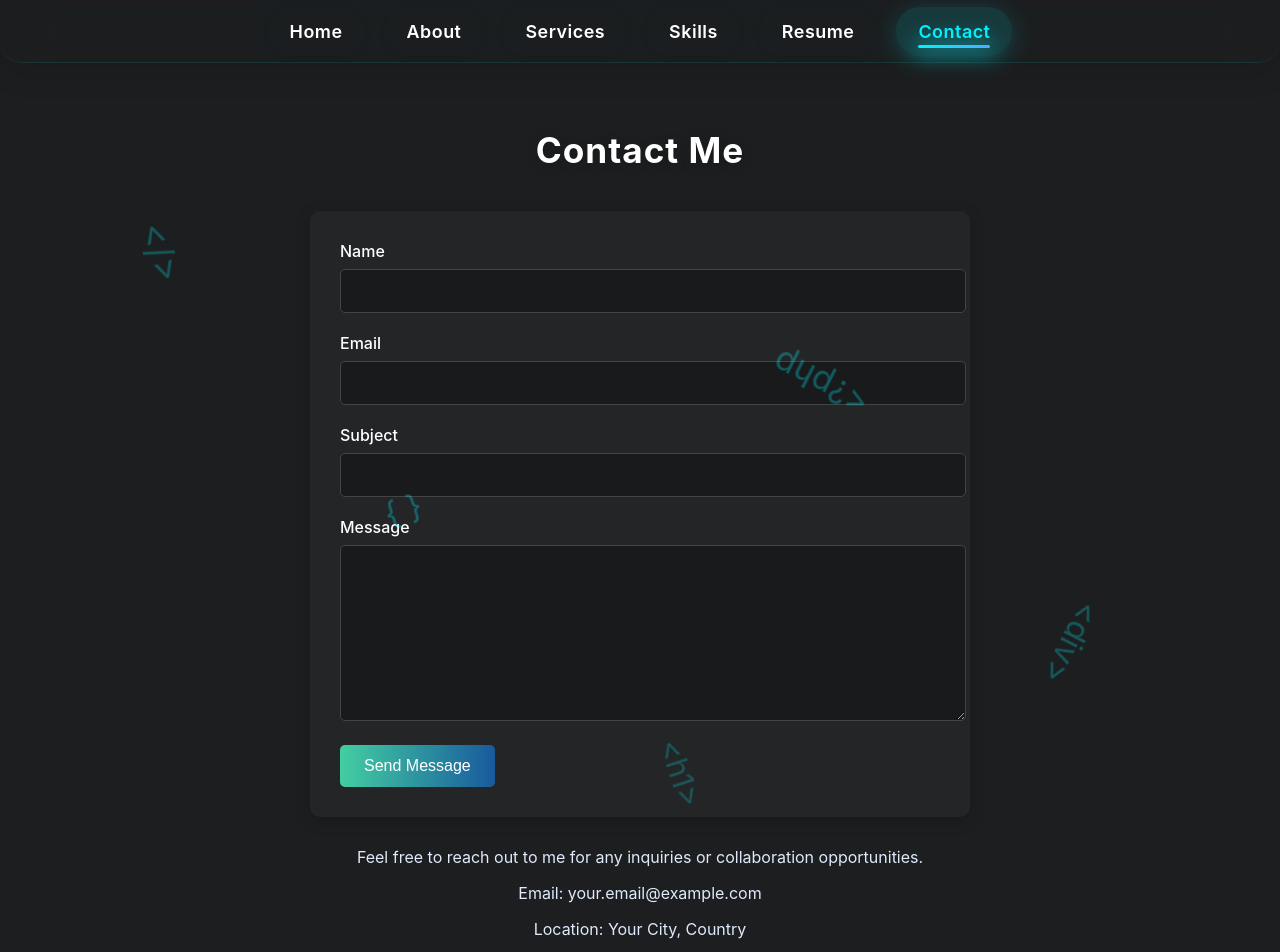
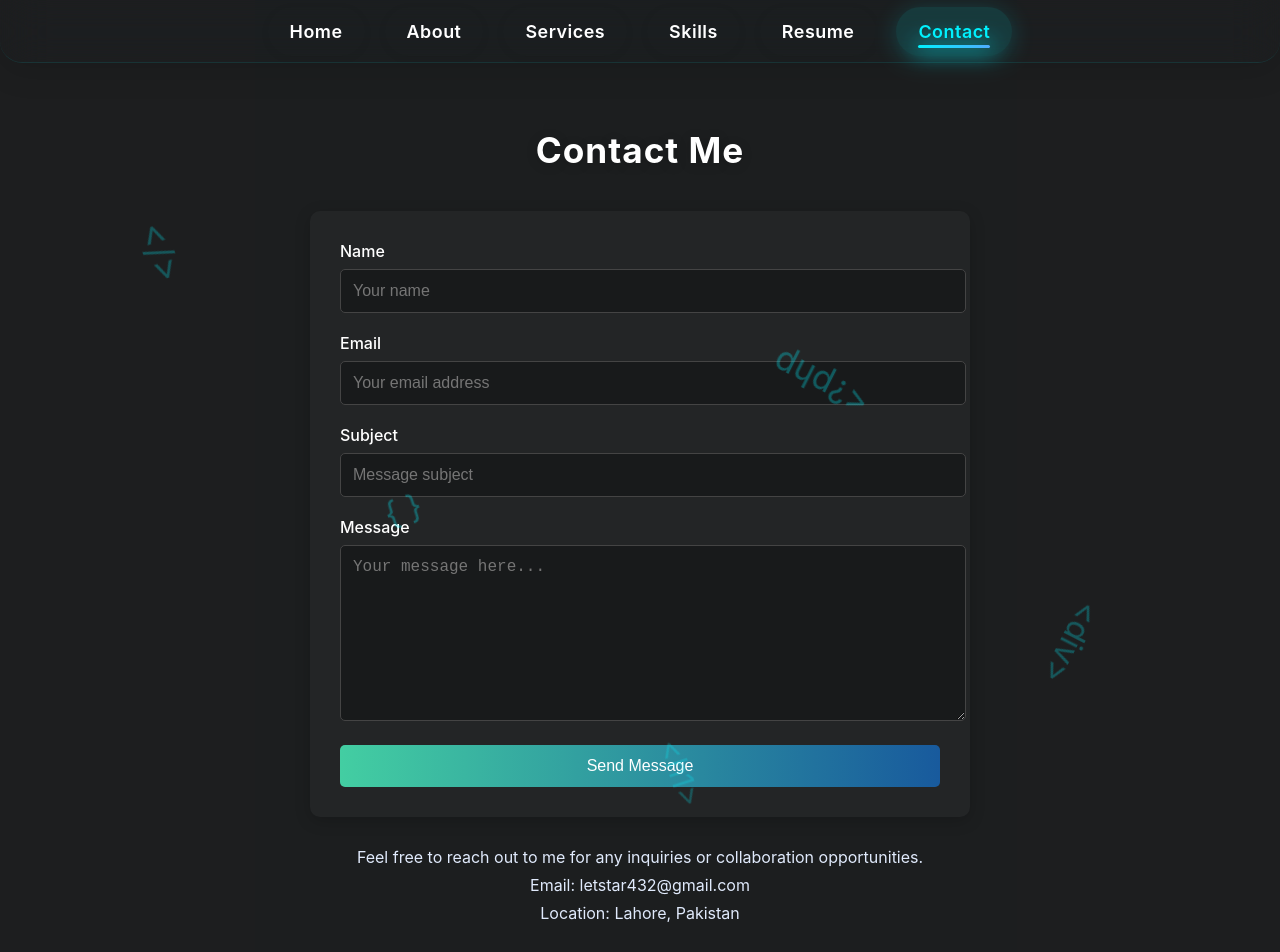
Before and after one commit to Noman0987/my-porfolio, a React (Create React App) app: page /contact in a window 1280 px wide. Shown: the top 952 px of the page. Built offline with nearby package versions, Linux system fonts and the light colour scheme.

Commit message:
new changes

```diff
--- a/src/components/Navigation.js
+++ b/src/components/Navigation.js
@@ -41,7 +41,7 @@ const NavList = styled.ul`
     top: 60px;
     left: 0;
     width: 100vw;
-    background: ${glassyBG};
+    background: rgba(24, 26, 27, 0.85);
     flex-direction: column;
     align-items: center;
     box-shadow: 0 8px 32px 0 rgba(0,0,0,0.13);
@@ -49,15 +49,20 @@ const NavList = styled.ul`
     overflow: hidden;
     transition: max-height 0.3s ease;
     animation: ${({ open }) => open ? slideDown : 'none'} 0.4s cubic-bezier(.23,1.02,.32,1) both;
-    backdrop-filter: ${({ open }) => open ? 'blur(10px)' : 'none'};
-    -webkit-backdrop-filter: ${({ open }) => open ? 'blur(10px)' : 'none'};
+    backdrop-filter: ${({ open }) => open ? 'blur(16px) saturate(1.8)' : 'none'};
+    -webkit-backdrop-filter: ${({ open }) => open ? 'blur(16px) saturate(1.8)' : 'none'};
+    border-bottom: 1px solid rgba(0,242,254,0.15);
+    border-radius: 0 0 22px 22px;
+    padding: ${({ open }) => (open ? '10px 0' : '0')};
   }
 `;
 
 const NavItem = styled.li`
   margin: 0 10px;
   @media (max-width: 800px) {
-    margin: 18px 0;
+    margin: 12px 0;
+    width: 100%;
+    text-align: center;
   }
 `;
 
@@ -69,7 +74,7 @@ const NavLink = styled(Link)`
   border-radius: 30px;
   text-decoration: none;
   position: relative;
-  transition: background 0.2s, color 0.2s, box-shadow 0.2s;
+  transition: all 0.3s ease;
   box-shadow: 0 2px 8px 0 rgba(0,0,0,0.06);
   overflow: hidden;
   letter-spacing: 0.5px;
@@ -97,6 +102,16 @@ const NavLink = styled(Link)`
   &:hover::after, &.active::after {
     opacity: 1;
     transform: scaleX(1);
+  }
+  @media (max-width: 800px) {
+    display: block;
+    padding: 12px 20px;
+    margin: 0 15px;
+    border-radius: 12px;
+    background: rgba(0,242,254,0.08);
+    &:hover, &.active {
+      background: rgba(0,242,254,0.15);
+    }
   }
   @keyframes navGlow {
     0% { box-shadow: 0 0 8px 0 #00f2fe44; }
--- a/src/pages/Contact.js
+++ b/src/pages/Contact.js
@@ -30,7 +30,7 @@ const ContactContainer = styled.div`
   background: ${sectionBG};
   min-height: calc(100vh - 140px);
   @media (max-width: 600px) {
-    padding: 100px 0 24px 0;
+    padding: 80px 0 24px 0;
   }
 `;
 
@@ -43,8 +43,9 @@ const ContactTitle = styled.h2`
   letter-spacing: 1px;
   text-shadow: 0 2px 12px rgba(0,0,0,0.18);
   @media (max-width: 600px) {
-    font-size: 1.3rem;
-    margin-bottom: 18px;
+    font-size: 1.5rem;
+    margin-bottom: 24px;
+    padding: 0 15px;
   }
 `;
 
@@ -57,14 +58,20 @@ const ContactForm = styled.form`
   box-shadow: 0 4px 16px rgba(0,0,0,0.18);
   @media (max-width: 600px) {
     padding: 20px;
+    margin: 0 15px;
+    border-radius: 8px;
   }
   @media (max-width: 400px) {
     padding: 15px;
+    margin: 0 10px;
   }
 `;
 
 const FormGroup = styled.div`
   margin-bottom: 20px;
+  @media (max-width: 600px) {
+    margin-bottom: 15px;
+  }
 `;
 
 const Label = styled.label`
@@ -72,6 +79,10 @@ const Label = styled.label`
   margin-bottom: 8px;
   color: #fff;
   font-weight: 500;
+  @media (max-width: 600px) {
+    font-size: 0.95rem;
+    margin-bottom: 6px;
+  }
 `;
 
 const Input = styled.input`
@@ -86,6 +97,10 @@ const Input = styled.input`
     outline: none;
     border-color: #43cea2;
     box-shadow: 0 0 0 2px #43cea244;
+  }
+  @media (max-width: 600px) {
+    padding: 10px;
+    font-size: 14px;
   }
 `;
 
@@ -104,6 +119,11 @@ const TextArea = styled.textarea`
     border-color: #43cea2;
     box-shadow: 0 0 0 2px #43cea244;
   }
+  @media (max-width: 600px) {
+    padding: 10px;
+    font-size: 14px;
+    min-height: 120px;
+  }
 `;
 
 const SubmitButton = styled.button`
@@ -114,9 +134,15 @@ const SubmitButton = styled.button`
   border-radius: 5px;
   font-size: 16px;
   cursor: pointer;
-  transition: background-color 0.3s ease;
+  transition: all 0.3s ease;
+  width: 100%;
   &:hover {
     background: #2980b9;
+    transform: translateY(-2px);
+  }
+  @media (max-width: 600px) {
+    padding: 10px 20px;
+    font-size: 14px;
   }
 `;
 
@@ -124,6 +150,17 @@ const ContactInfo = styled.div`
   text-align: center;
   margin-top: 30px;
   color: #e0eafc;
+  padding: 0 15px;
+  @media (max-width: 600px) {
+    margin-top: 20px;
+    font-size: 0.95rem;
+  }
+  p {
+    margin: 8px 0;
+    @media (max-width: 600px) {
+      margin: 6px 0;
+    }
+  }
 `;
 
 const Contact = () => (
@@ -139,26 +176,26 @@ const Contact = () => (
     <ContactForm>
       <FormGroup>
         <Label htmlFor="name">Name</Label>
-        <Input type="text" id="name" name="name" required />
+        <Input type="text" id="name" name="name" required placeholder="Your name" />
       </FormGroup>
       <FormGroup>
         <Label htmlFor="email">Email</Label>
-        <Input type="email" id="email" name="email" required />
+        <Input type="email" id="email" name="email" required placeholder="Your email address" />
       </FormGroup>
       <FormGroup>
         <Label htmlFor="subject">Subject</Label>
-        <Input type="text" id="subject" name="subject" required />
+        <Input type="text" id="subject" name="subject" required placeholder="Message subject" />
       </FormGroup>
       <FormGroup>
         <Label htmlFor="message">Message</Label>
-        <TextArea id="message" name="message" required />
+        <TextArea id="message" name="message" required placeholder="Your message here..." />
       </FormGroup>
       <SubmitButton type="submit">Send Message</SubmitButton>
     </ContactForm>
     <ContactInfo>
       <p>Feel free to reach out to me for any inquiries or collaboration opportunities.</p>
-      <p>Email: your.email@example.com</p>
-      <p>Location: Your City, Country</p>
+      <p>Email: letstar432@gmail.com</p>
+      <p>Location: Lahore, Pakistan</p>
     </ContactInfo>
   </ContactContainer>
 );
--- a/src/pages/Services.js
+++ b/src/pages/Services.js
@@ -38,7 +38,7 @@ const ServicesContainer = styled.div`
   background: ${sectionBG};
   min-height: calc(100vh - 140px);
   @media (max-width: 600px) {
-    padding: 10px 0 24px 0;
+    padding: 100px 0 24px 0;
   }
 `;
 
```
